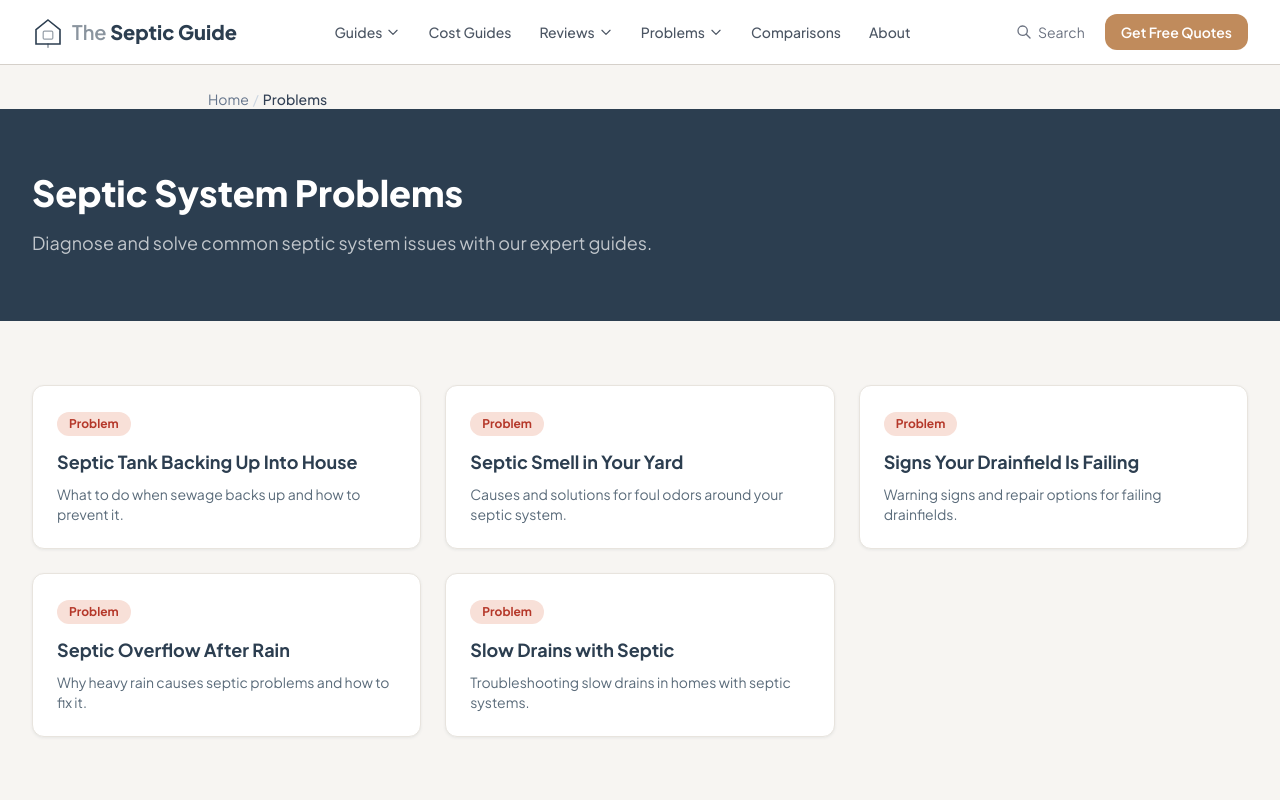
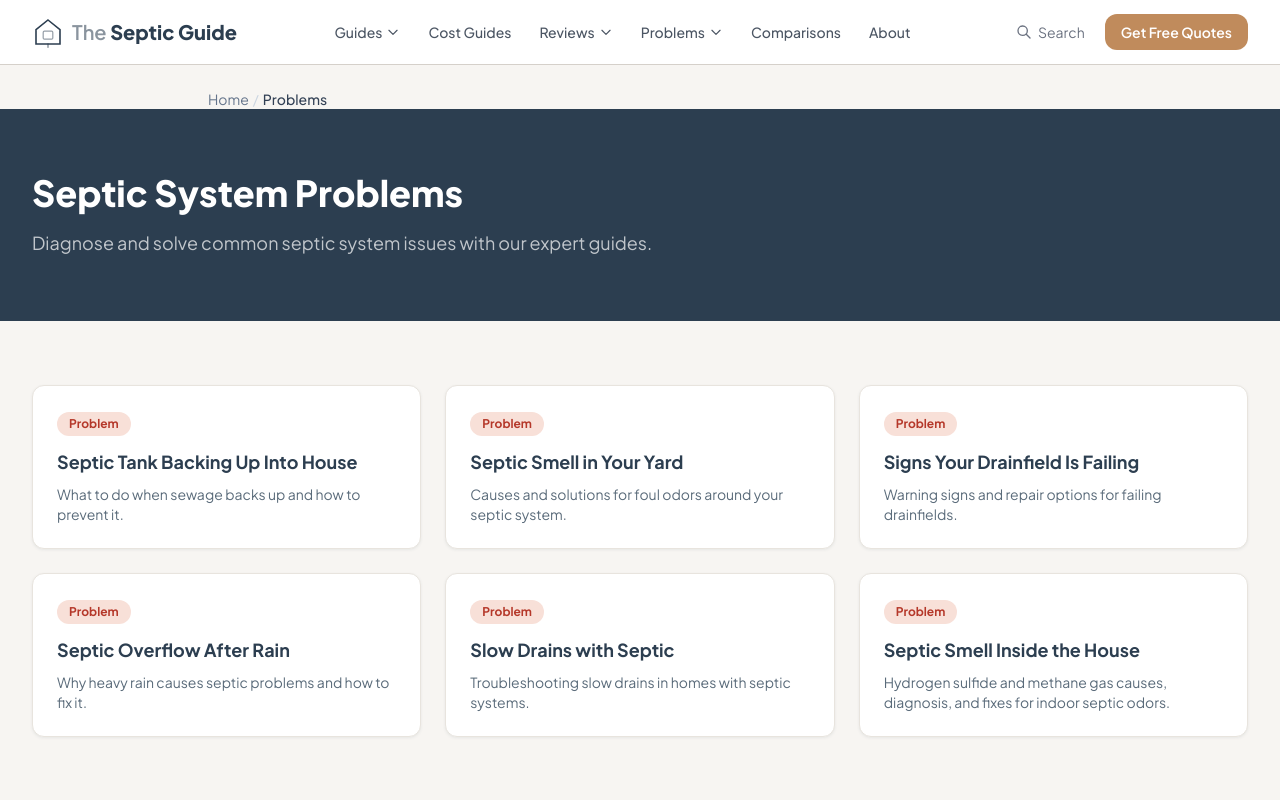
Before and after one commit to thebasementguide2026/theseptic.guide-, a Next.js app: page /problems in a window 1280 px wide. Shown: the top 800 px of the page. Built offline with nearby package versions, Linux system fonts and the light colour scheme.

Commit message:
Add septic smell inside house to problems index page

```diff
--- a/app/problems/page.tsx
+++ b/app/problems/page.tsx
@@ -13,12 +13,13 @@ const problems = [
   { title: 'Signs Your Drainfield Is Failing', href: '/problems/drainfield-failing', description: 'Warning signs and repair options for failing drainfields.' },
   { title: 'Septic Overflow After Rain', href: '/problems/overflow-after-rain', description: 'Why heavy rain causes septic problems and how to fix it.' },
   { title: 'Slow Drains with Septic', href: '/problems/slow-drains', description: 'Troubleshooting slow drains in homes with septic systems.' },
+  { title: 'Septic Smell Inside the House', href: '/problems/septic-smell-inside-house', description: 'Hydrogen sulfide and methane gas causes, diagnosis, and fixes for indoor septic odors.' },
 ]
 
 export default function ProblemsPage() {
   return (
     <>
-              <Breadcrumbs items={[{ label: 'Problems' }]} />
+            <Breadcrumbs items={[{ label: 'Problems' }]} />
       <section style={{ backgroundColor: '#2C3E50' }} className="text-white py-16">
         <div className="container-custom">
           <h1 className="text-4xl font-extrabold mb-4">Septic System Problems</h1>
```
